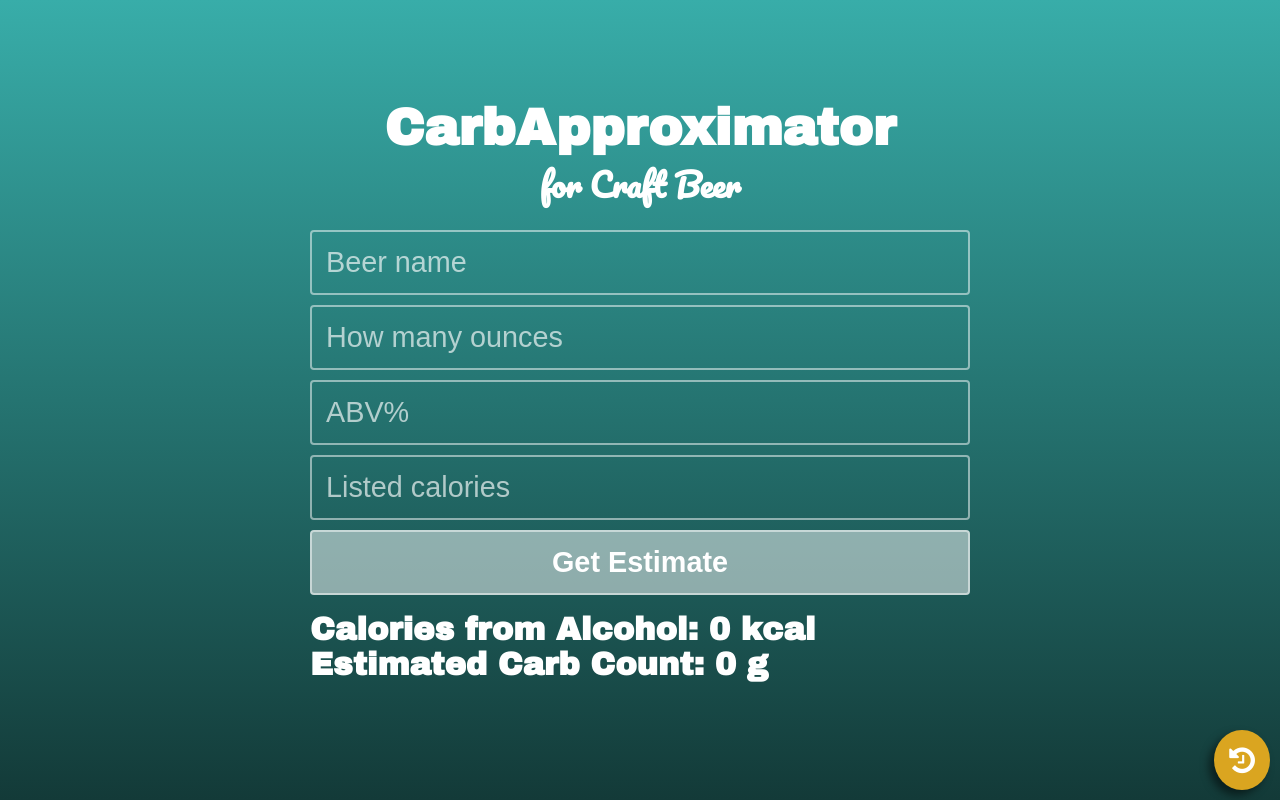
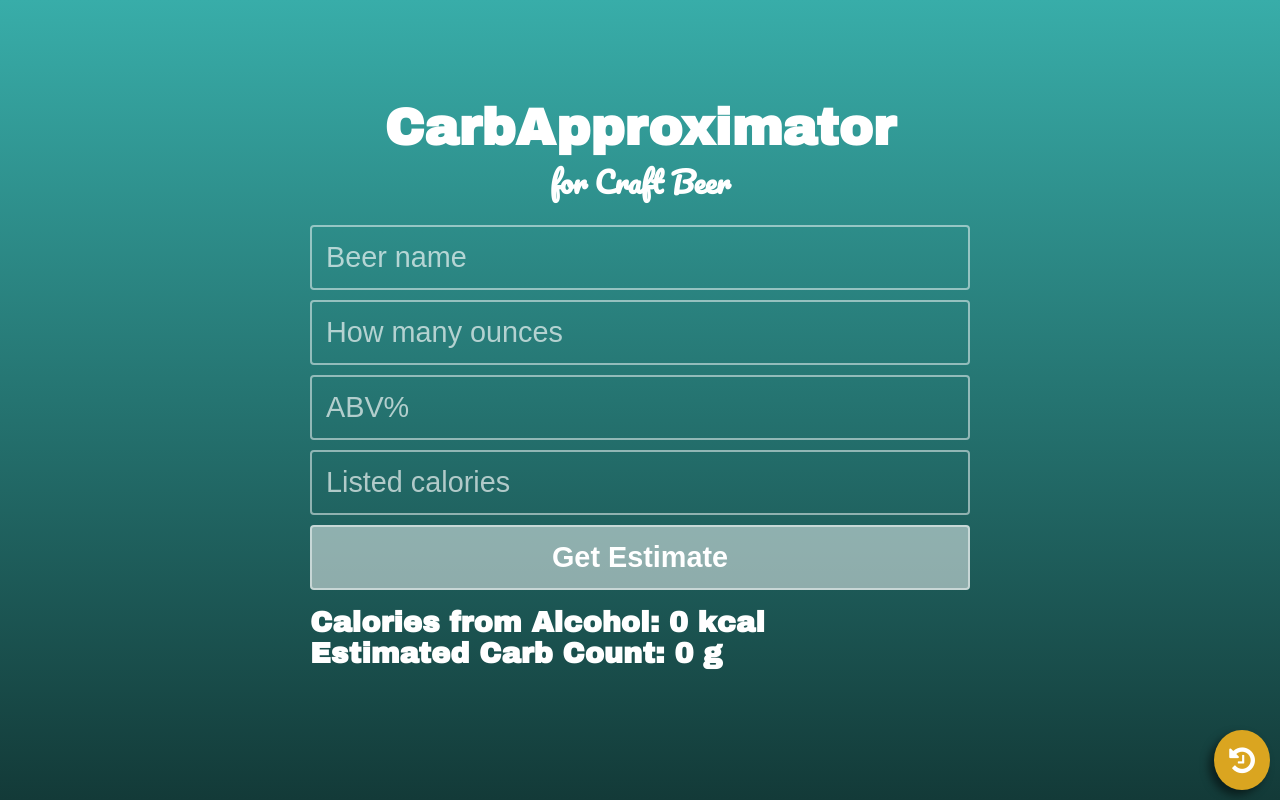
Before and after one commit to jeremylshepherd/carb_approximator, a React (Create React App) app: page / in a window 1280 px wide. Built offline with nearby package versions, Linux system fonts and the light colour scheme.

Commit message:
Adjusted styles and manifest

```diff
--- a/src/App.css
+++ b/src/App.css
@@ -36,7 +36,7 @@ body h1 {
   font-size: 4vmax;
 }
 body h2 {
-  font-size: 2.5vmax;
+  font-size: 2.25vmax;
 }
 body .sub-heading {
   font-family: Pacifico;
```
Also changed, not shown: public/manifest.json.
